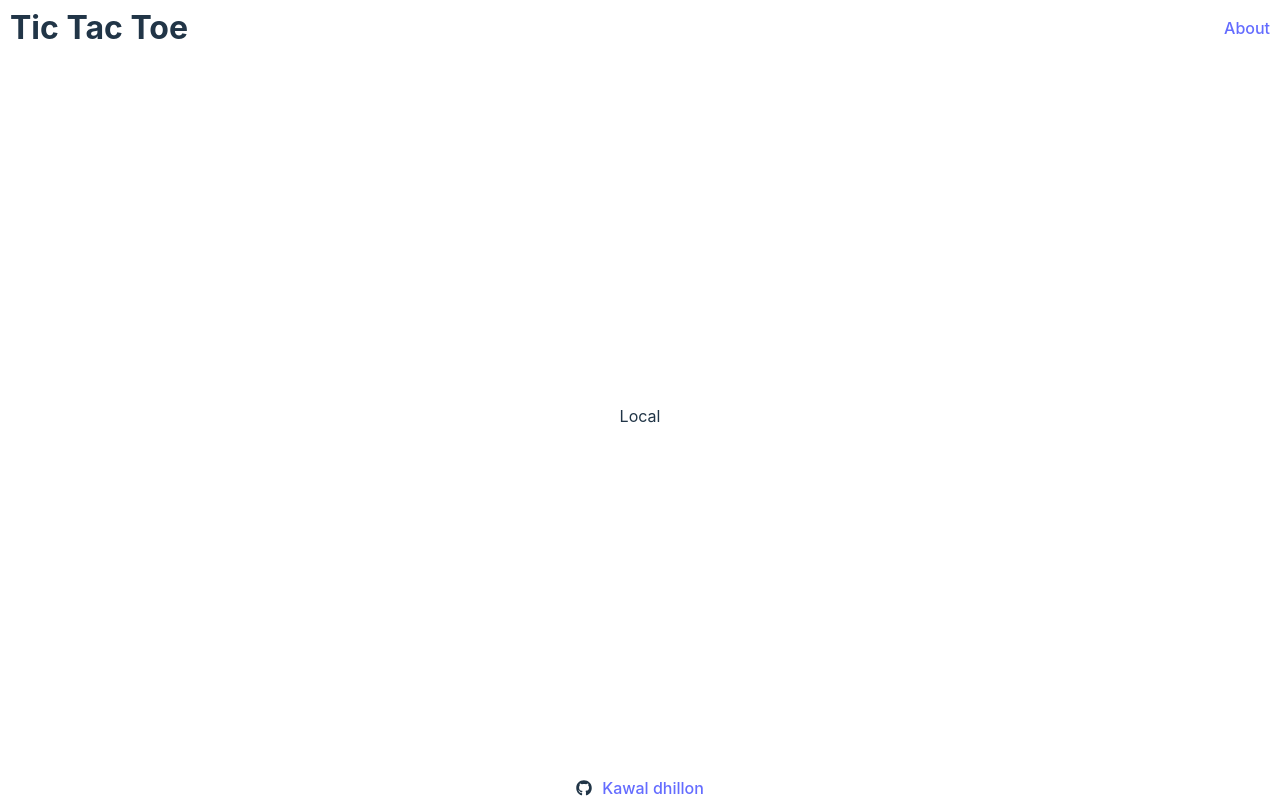
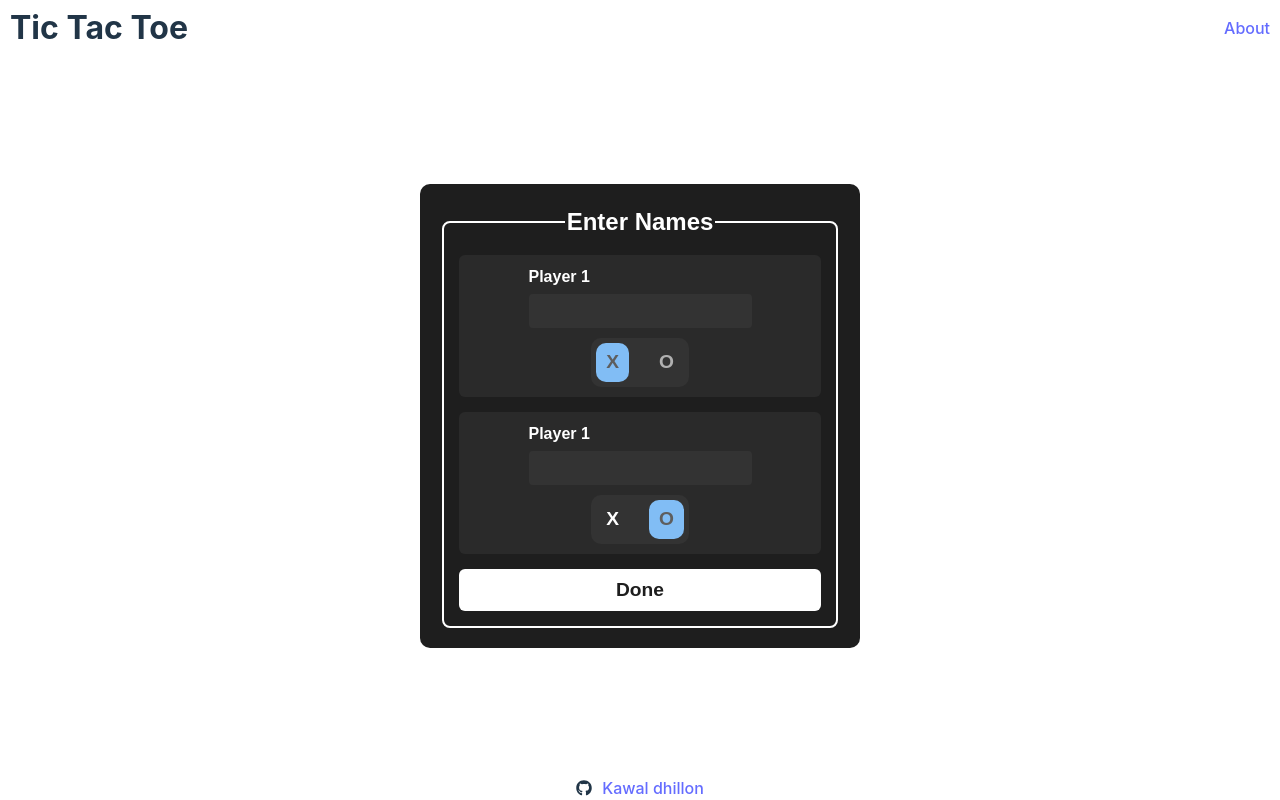
Before and after one commit to kawaldhillon5/React-tic-tac-toe, a React (Vite) app: page /game/local in a window 1280 px wide. Built offline with nearby package versions, Linux system fonts and the light colour scheme.

Commit message:
added game routes

```diff
--- /dev/null
+++ b/src/components/local-game-components/local-gameboard.css
@@ -0,0 +1,151 @@
+/* Reset Defaults */
+/* * {
+    margin: 0;
+    padding: 0;
+    box-sizing: border-box;
+  }
+*/
+#players-form-main {
+    font-family: 'Poppins', Arial, sans-serif;
+    color: #ffffff;
+    display: flex;
+    width: 100%;
+    height: 100%;
+    justify-content: center;
+    align-items: center;
+    padding: 20px;
+  }
+
+  /* Form Container */
+  .players-form {
+    max-width: 400px;
+    width: 100%;
+    background-color: #1e1e1e;
+    padding: 20px;
+    border-radius: 10px;
+    box-shadow: 0 4px 10px rgba(255, 255, 255, 0.1);
+  }
+
+  /* Fieldset */
+  .players-form fieldset {
+    border: 2px solid #ffffff;
+    border-radius: 8px;
+    padding: 15px;
+  }
+
+  /* Legend */
+  .players-form legend {
+    font-size: 1.5rem;
+    font-weight: bold;
+    color: #ffffff;
+    text-align: center;
+  }
+
+  /* Player Groups */
+  .player-group {
+    display: flex;
+    flex-direction: column;
+    gap: 10px;
+    margin-bottom: 15px;
+    padding: 10px;
+    background-color: #2a2a2a;
+    border-radius: 6px;
+    align-items: center;
+  }
+
+  /* Input Groups */
+  .input-group-text {
+    display: flex;
+    flex-direction: column;
+  }
+
+  .input-group-text label {
+    font-size: 1rem;
+    font-weight: bold;
+    margin-bottom: 5px;
+  }
+
+  .input-group-text input {
+    padding: 8px;
+    border-radius: 4px;
+    border: none;
+    background-color: #333;
+    color: #fff;
+    font-size: 1rem;
+  }
+
+  .player-radio-labels{
+    display: flex;
+    align-items: center;
+    justify-content: center;
+    gap: 20px;
+    background-color: #333;
+    padding: 5px;
+    border-radius: 10px;
+  }
+  /* Radio Button Group */
+  .input-group-radio {
+    display: flex;
+    align-items: center;
+    gap: 10px;
+    position: relative;
+  }
+
+  /* Hide Default Radio Button */
+  .input-group-radio input {
+    display: none;
+  }
+
+  /* Style Radio Labels */
+  .playerMark {
+    font-weight: bold;
+    font-size: 1.2rem;
+    cursor: pointer;
+    padding: 5px 10px;
+    border-radius: 10px;
+    transition: all 0.3s ease, transform 0.2s ease;
+  }
+
+  /* Mark Colors */
+  .MarkX {
+    color: #ffffff;
+  }
+
+  .MarkO {
+    color: #b0b0b0;
+  }
+
+  .MarkX.active {
+    color: #5e5e5e;
+    background-color: #81bdf5;
+  }
+
+  .MarkO.active {
+    color: #5e5e5e;
+    background-color: #81bdf5;
+  }
+
+  /* Animation When Selected */
+  .input-group-radio input:checked + .playerMark {
+    background-color: rgba(255, 255, 255, 0.2);
+    transform: scale(1.1);
+  }
+
+  /* Button */
+  .players-form>fieldset>button {
+    width: 100%;
+    padding: 10px;
+    font-size: 1.2rem;
+    font-weight: bold;
+    background-color: #ffffff;
+    color: #1e1e1e;
+    border: none;
+    border-radius: 6px;
+    cursor: pointer;
+    transition: background-color 0.3s ease, transform 0.2s ease;
+  }
+
+  .players-form>fieldset>button:hover {
+    background-color: #d0d0d0;
+    transform: scale(1.05);
+  }
--- /dev/null
+++ b/src/components/local-game-components/local-gameboard.jsx
@@ -0,0 +1,7 @@
+export default function LocalGameboard(){
+    return (
+        <>
+            <p>local gameboard</p>
+        </>
+    )
+}
--- /dev/null
+++ b/src/components/local-game-components/players-form.jsx
@@ -0,0 +1,70 @@
+import { useState } from 'react'
+import './local-gameboard.css'
+
+export default function PlayersForm(
+    {
+        setPlayer1Name,
+        setPlayer2Name,
+        setPlayer1Mark,
+        setPlayer2Mark
+
+    }
+){
+    const [p1Mark, setP1Mark] = useState(true);
+    const [p2Mark, setP2Mark] = useState(false);
+
+    function handleDone(){
+        setPlayer1Name(document.querySelector('#player1Name').value);
+        setPlayer2Name(document.querySelector('#player2Name').value)
+        if(p1Mark){
+            setPlayer1Mark('X');
+            setPlayer2Mark('O');
+        } else{
+            setPlayer1Mark('O');
+            setPlayer2Mark('X');
+        }
+    }
+
+    return (
+        <div id='players-form-main'>
+            <form className="players-form">
+                <fieldset>
+                    <legend>Enter Names</legend>
+                    <div className="player-group">
+                        <div className="input-group-text">
+                            <label htmlFor="player1Name">Player 1</label>
+                            <input type="text" name="player1Name" id="player1Name"/>
+                        </div>
+                            <div className="player-radio-labels">
+                                <div className="input-group-radio">
+                                    <label onClick={()=>{setP1Mark(true);setP2Mark(false)}} htmlFor="player1MarkX" className={`playerMark MarkX ${p1Mark? 'active':""}`}>X</label>
+                                    <input type="radio" name="player1Mark" id="player1MarkX" value='X'/>
+                                </div>
+                                <div className="input-group-radio">
+                                    <label onClick={()=>{setP1Mark(false);setP2Mark(true)}} htmlFor="player1MarkO" className={`playerMark MarkO ${!p1Mark? 'active':""}`}>O</label>
+                                    <input type="radio" name="player1Mark" id="player1MarkO" value='O'/>
+                                </div>
+                            </div>
+                    </div>
+                    <div className="player-group">
+                        <div className="input-group-text">
+                            <label htmlFor="player2Name">Player 1</label>
+                            <input type="text" name="player2Name" id="player2Name"/>
+                        </div>
+                            <div className="player-radio-labels">
+                                <div className="input-group-radio">
+                                    <label onClick={()=>{setP2Mark(true);setP1Mark(false)}} htmlFor="player2MarkX" className={`playerMark MarkX ${p2Mark ? 'active':""}`}>X</label>
+                                    <input type="radio" name="player2Mark" id="player2MarkX" value='X'/>
+                                </div>
+                                <div className="input-group-radio">
+                                    <label onClick={()=>{setP2Mark(false);setP1Mark(true)}} htmlFor="player2MarkO" className={`playerMark MarkO ${!p2Mark? 'active':""}`}>O</label>
+                                    <input type="radio" name="player2Mark" id="player2MarkO" value='O'/>
+                                </div>
+                            </div>
+                    </div>
+                    <button onClick={handleDone} type="button">Done</button>
+                </fieldset>
+            </form>
+        </div>
+    )
+}
--- a/src/css/game.css
+++ b/src/css/game.css
@@ -13,3 +13,11 @@
     font-size: 150%;
     font-weight: 600;
 }
+
+#game-local-route-main{
+    flex: 1;
+    height: 100%;
+    display: flex;
+    align-items: center;
+    justify-content: center;
+}
--- a/src/routes/game-routes/local.jsx
+++ b/src/routes/game-routes/local.jsx
@@ -1,7 +1,23 @@
+import { useState } from "react";
+import PlayersForm from "../../components/local-game-components/players-form";
+import LocalGameboard from "../../components/local-game-components/local-gameboard";
+
 export default function GameLocal(){
+    const [player1Name, setPlayer1Name] = useState(null);
+    const [player2Name, setPlayer2Name] = useState(null);
+    const [player1Mark, setPlayer1Mark] = useState(null);
+    const [player2Mark, setPlayer2Mark] = useState(null);
     return (
-        <>
-            <p>Local</p>
-        </>
+        <div id="game-local-route-main">
+            {   (player1Name && player2Name) ?
+                <LocalGameboard />
+                : <PlayersForm
+                    setPlayer1Name={setPlayer1Name}
+                    setPlayer2Name={setPlayer2Name}
+                    setPlayer1Mark={setPlayer1Mark}
+                    setPlayer2Mark={setPlayer2Mark}
+                />
+            }
+        </div>
     )
 }
```
